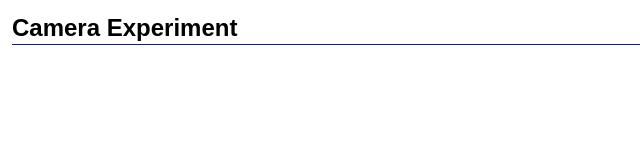
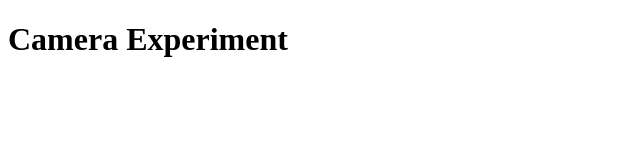
Before and after one commit to rans0000/tensorflowjs-experiments, a website built with Parcel: page src/camera-identify.html in a window 1280 px wide. Shown: the whole page, without its empty margins (0-640 px from the left). Built offline with nearby package versions, Linux system fonts and the light colour scheme; a web font is replaced by a local one.

Commit message:
remove tailwind styles temporarily until build error is fixed

```diff
--- a/src/camera-identify.html
+++ b/src/camera-identify.html
@@ -5,7 +5,7 @@
         <meta name="viewport" content="width=device-width, initial-scale=1.0" />
         <title>Identify with Camera | TensorflowJS</title>
         <link rel="stylesheet" href="https://rsms.me/inter/inter.css" />
-        <link href="./index.css" type="text/css" rel="stylesheet" />
+        <!-- <link href="./index.css" type="text/css" rel="stylesheet" /> -->
     </head>
     <body class="p-3">
         <h1 class="font-bold text-2xl border-b mb-12 border-blue-950">Camera Experiment</h1>
--- a/src/index.html
+++ b/src/index.html
@@ -5,7 +5,7 @@
         <meta name="viewport" content="width=device-width, initial-scale=1.0" />
         <title>TensorflowJS Tuts</title>
         <link rel="stylesheet" href="https://rsms.me/inter/inter.css" />
-        <link href="./index.css" type="text/css" rel="stylesheet" />
+        <!-- <link href="./index.css" type="text/css" rel="stylesheet" /> -->
     </head>
     <body class="p-3">
         <h1 class="font-bold text-2xl border-b mb-12 border-blue-950">
```
